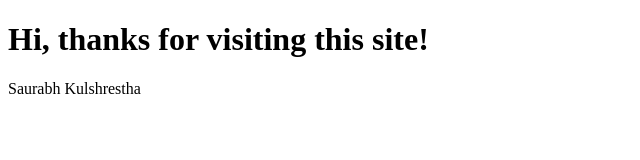
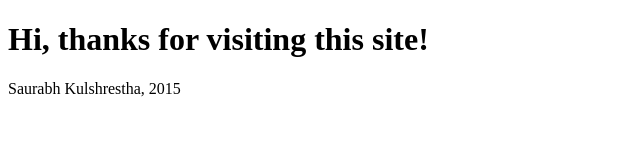
Before and after one commit to kshre/skninja.github.io, a plain HTML site: page index.html in a window 1280 px wide. Shown: the full height of the page, 0-640 px from the left. Drawn offline with Linux system fonts and the light colour scheme.

Commit message:
year added in html

```diff
--- a/index.html
+++ b/index.html
@@ -5,6 +5,6 @@
 </head>
 <body>
 <h1>Hi, thanks for visiting this site!</h1>
-<p>Saurabh Kulshrestha</p>
+<p>Saurabh Kulshrestha, 2015</p>
 </body>
 </html>
```
